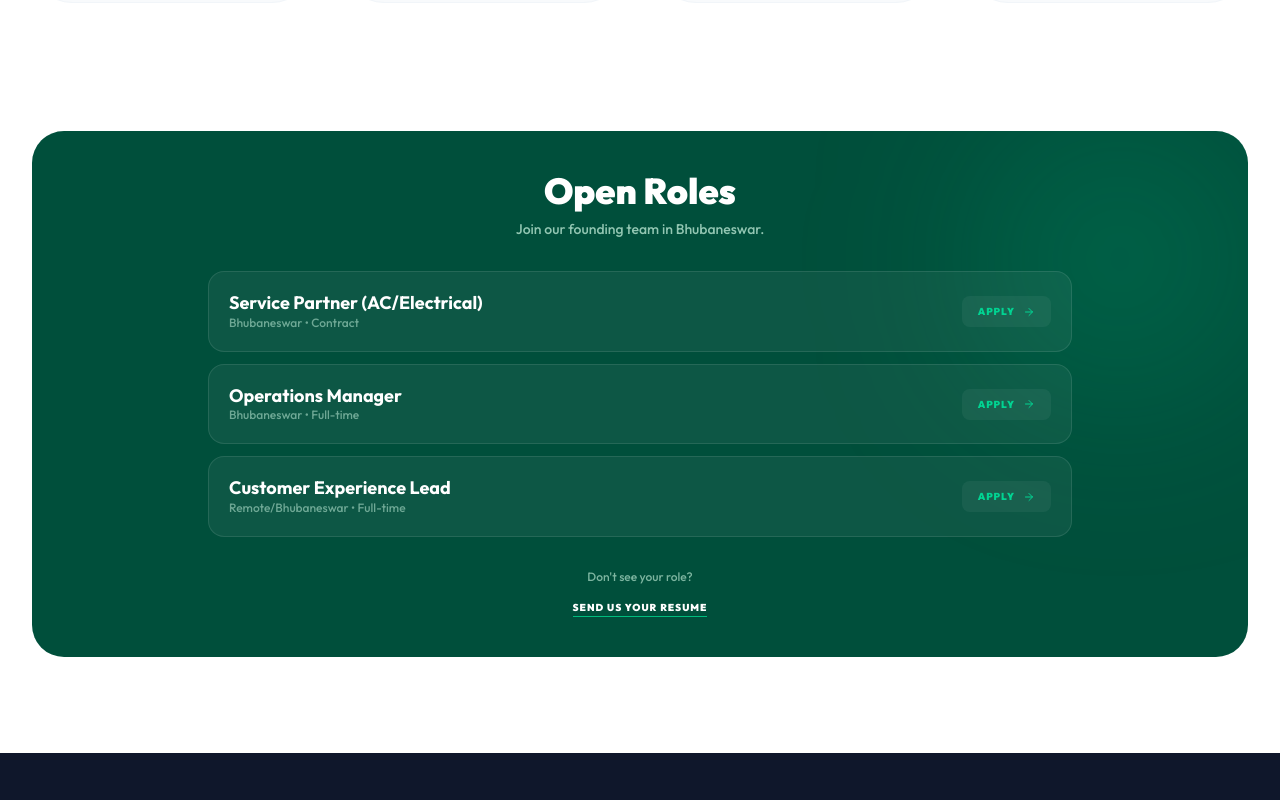
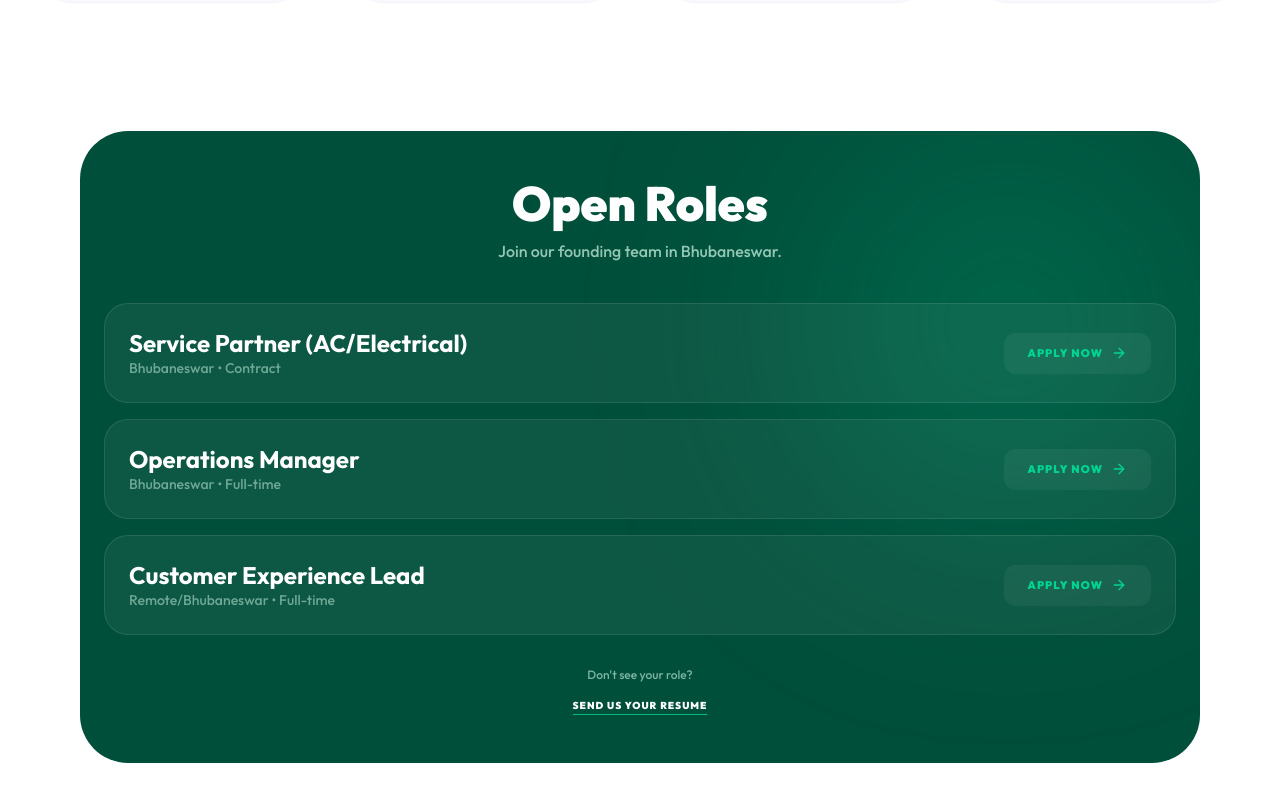
Before and after one commit to zingline-dev/Nexrova, a Next.js app in the folder Nexrova-web/: page /career in a window 1280 px wide. Shown: the part 880-1680 px from the top of the page. Built offline with nearby package versions, Linux system fonts and the light colour scheme.

Commit message:
Increased the size of the emerald box on Career page

```diff
--- a/Nexrova-web/src/app/career/page.tsx
+++ b/Nexrova-web/src/app/career/page.tsx
@@ -44,27 +44,27 @@ export default function CareerPage() {
       </section>
 
       {/* Roles Section */}
-      <section className="bg-emerald-900 py-10 rounded-[32px] mx-4 sm:mx-8 relative overflow-hidden">
-        <div className="absolute top-0 right-0 w-64 h-64 bg-emerald-400/20 rounded-full blur-[100px]" />
-        <div className="max-w-4xl mx-auto px-4 relative z-10">
-          <div className="text-center mb-8">
-            <h2 className="text-3xl md:text-4xl font-black text-white mb-2">Open Roles</h2>
-            <p className="text-emerald-100/70 font-medium text-sm">Join our founding team in Bhubaneswar.</p>
+      <section className="bg-emerald-900 py-12 rounded-[48px] mx-4 sm:mx-12 lg:mx-20 relative overflow-hidden">
+        <div className="absolute top-0 right-0 w-96 h-96 bg-emerald-400/20 rounded-full blur-[120px]" />
+        <div className="max-w-6xl mx-auto px-6 relative z-10">
+          <div className="text-center mb-10">
+            <h2 className="text-4xl md:text-5xl font-black text-white mb-3">Open Roles</h2>
+            <p className="text-emerald-100/70 font-medium text-base">Join our founding team in Bhubaneswar.</p>
           </div>
 
-          <div className="space-y-3">
+          <div className="space-y-4">
             {[
               { role: "Service Partner (AC/Electrical)", type: "Contract", location: "Bhubaneswar" },
               { role: "Operations Manager", type: "Full-time", location: "Bhubaneswar" },
               { role: "Customer Experience Lead", type: "Full-time", location: "Remote/Bhubaneswar" }
             ].map((job, idx) => (
-              <div key={idx} className="group bg-white/5 border border-white/10 p-5 rounded-2xl flex items-center justify-between gap-4 hover:bg-white/10 transition-all cursor-pointer">
+              <div key={idx} className="group bg-white/5 border border-white/10 p-6 rounded-[24px] flex items-center justify-between gap-6 hover:bg-white/10 transition-all cursor-pointer">
                 <div>
-                  <h4 className="text-lg font-bold text-white leading-tight">{job.role}</h4>
-                  <p className="text-emerald-100/50 text-xs font-medium">{job.location} • {job.type}</p>
+                  <h4 className="text-xl md:text-2xl font-bold text-white leading-tight">{job.role}</h4>
+                  <p className="text-emerald-100/50 text-sm font-medium">{job.location} • {job.type}</p>
                 </div>
-                <div className="flex items-center gap-2 text-emerald-400 font-black uppercase tracking-widest text-[10px] group-hover:gap-3 transition-all bg-white/5 px-4 py-2 rounded-lg shrink-0">
-                  Apply <ArrowRight className="w-3 h-3" />
+                <div className="flex items-center gap-2 text-emerald-400 font-black uppercase tracking-widest text-[11px] group-hover:gap-4 transition-all bg-white/5 px-6 py-3 rounded-xl shrink-0">
+                  Apply Now <ArrowRight className="w-4 h-4" />
                 </div>
               </div>
             ))}
```
